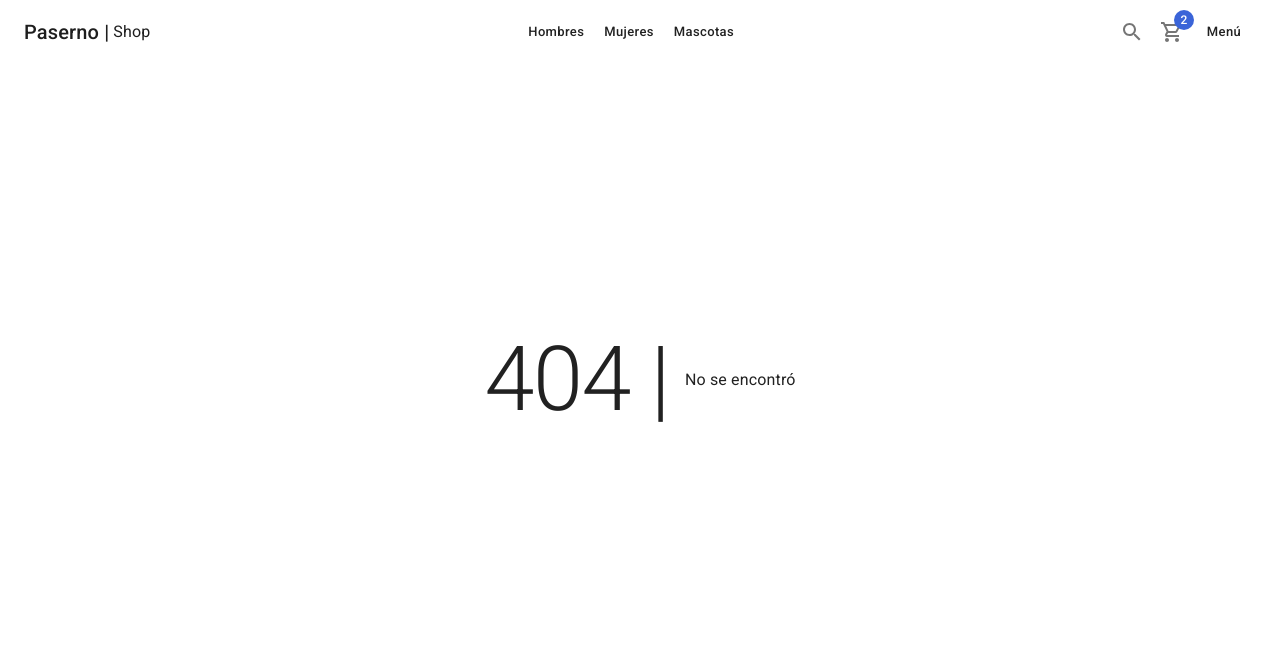
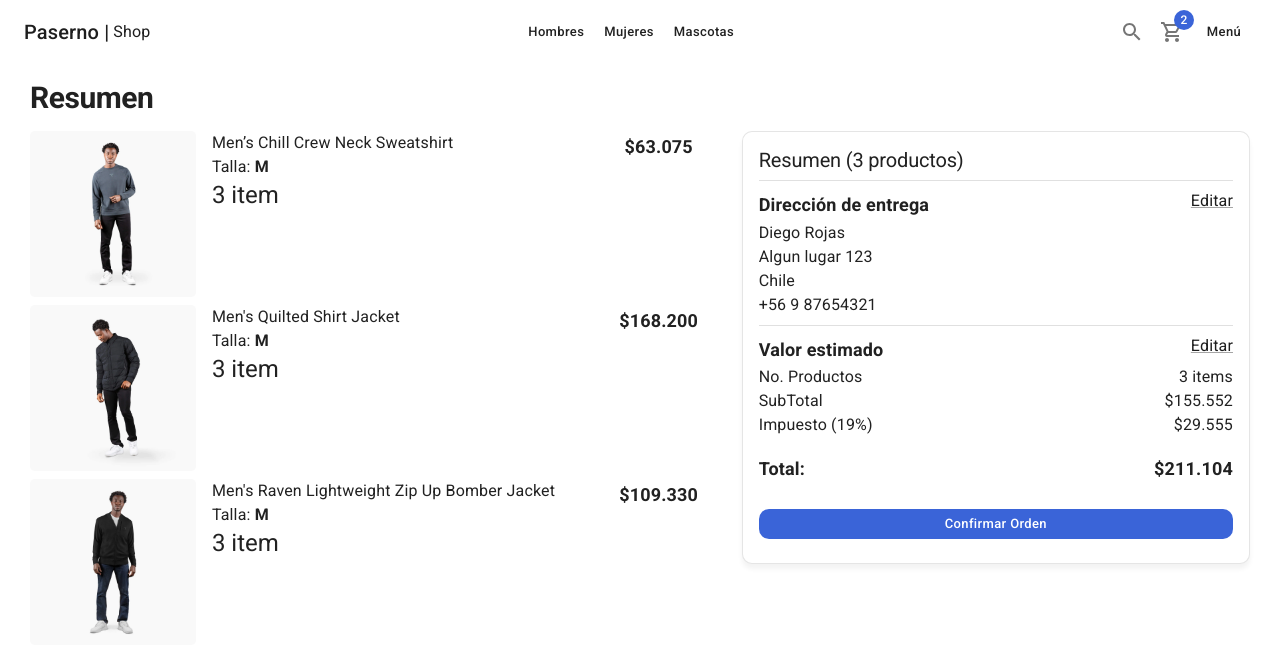
Before and after one commit to Paserno/paserno-shop, a Next.js app: page /checkout/summary in a window 1280 px wide. Before the commit this address had no page. Shown: the top 672 px of the page. Built offline with nearby package versions, Linux system fonts and the light colour scheme.

Commit message:
Resumen de la orden

```diff
--- a/components/cart/CartList.tsx
+++ b/components/cart/CartList.tsx
@@ -28,7 +28,7 @@ export const CartList: FC<Props> = ({ editable = false }) => {
                                 <Link>
                                     <CardActionArea>
                                         <CardMedia
-                                            image={`products/${product.images[0]}`}
+                                            image={`/products/${product.images[0]}`}
                                             component='img'
                                             sx={{ borderRadius: '5px' }}
                                         />
@@ -37,7 +37,7 @@ export const CartList: FC<Props> = ({ editable = false }) => {
                             </NextLink>
 
                         </Grid>
-                        <Grid item xs={7}>
+                        <Grid item xs={6}>
                             <Box display='flex' flexDirection='column'>
                                 <Typography variant='body1'>{product.title}</Typography>
                                 <Typography variant='body1'>Talla: <strong>M</strong></Typography>
@@ -50,7 +50,7 @@ export const CartList: FC<Props> = ({ editable = false }) => {
                                 }
                             </Box>
                         </Grid>
-                        <Grid item xs={2} display='flex' alignItems='center' flexDirection='column'>
+                        <Grid item xs={3} display='flex' alignItems='center' flexDirection='column'>
                             <Typography variant='subtitle1'>{currencyExchange(product.price)}</Typography>
 
                             {
--- a/pages/cart/index.tsx
+++ b/pages/cart/index.tsx
@@ -9,7 +9,7 @@ const CartPage = () => {
         <ShopLayout title='Carrito - 3' pageDescription='Carrito de compras de la tienda'>
             <Typography variant='h1' component='h1'>Carrito</Typography>
 
-            <Grid container>
+            <Grid container sx={{marginTop: 2}}>
                 <Grid item xs={12} sm={7}>
                     <CartList editable/>
                 </Grid>
--- /dev/null
+++ b/pages/checkout/summary.tsx
@@ -0,0 +1,67 @@
+import { } from 'react'
+import NextLink from 'next/link'
+import { Card, CardContent, Grid, Typography, Divider, Box, Button, Link } from '@mui/material';
+import { ShopLayout } from '../../components/layouts'
+import { CartList, OrderSummary } from '../../components/cart';
+
+
+const SummaryPage = () => {
+    return (
+        <ShopLayout title='Resumen de orden' pageDescription='Resumen de la orden'>
+            <Typography variant='h1' component='h1'>Resumen</Typography>
+
+            <Grid container sx={{ marginTop: 2 }}>
+                <Grid item xs={12} sm={7} >
+                    <CartList />
+                </Grid>
+                <Grid item xs={12} sm={5} >
+                    <Card className='summary-card'>
+                        <CardContent>
+                            <Typography variant='h2'>Resumen (3 productos)</Typography>
+                            <Divider sx={{ my: 1 }} />
+
+                            <Box display='flex' justifyContent='space-between'>
+
+                                <Typography variant='subtitle1'>Dirección de entrega</Typography>
+                                <NextLink href='/checkout/address' passHref legacyBehavior>
+                                    <Link underline='always'>
+                                        Editar
+                                    </Link>
+                                </NextLink>
+                            </Box>
+
+                            <Typography>Diego Rojas</Typography>
+                            <Typography>Algun lugar 123</Typography>
+                            <Typography>Chile</Typography>
+                            <Typography>+56 9 87654321</Typography>
+
+                            <Divider sx={{ my: 1 }} />
+
+                            <Box display='flex' justifyContent='space-between'>
+                                <Typography variant='subtitle1'>Valor estimado</Typography>
+                                <NextLink href='/cart' passHref legacyBehavior>
+                                    <Link underline='always'>
+                                        Editar
+                                    </Link>
+                                </NextLink>
+                            </Box>
+
+                            <OrderSummary />
+
+                            <Box sx={{ marginTop: 3 }}>
+                                <Button color='secondary' className='circular-btn' fullWidth>
+                                    Confirmar Orden
+                                </Button>
+
+                            </Box>
+
+                        </CardContent>
+
+                    </Card>
+                </Grid>
+            </Grid>
+        </ShopLayout>
+    )
+}
+
+export default SummaryPage
```
